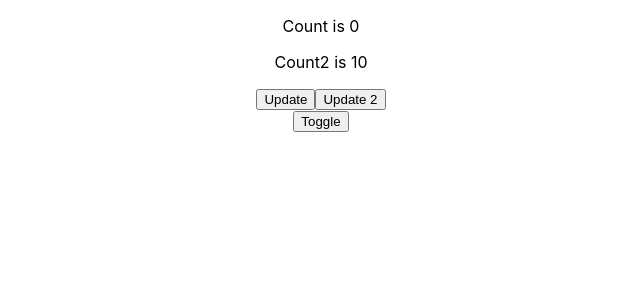
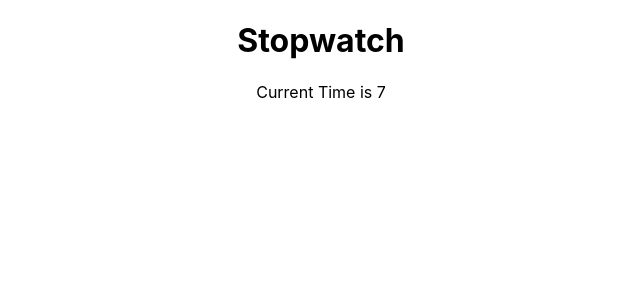
Before and after one commit to narendrak2281/React, a React (Create React App) app: page / in a window 1280 px wide. Shown: the top 300 px of the page, without its empty margins (319-959 px from the left). Built offline with nearby package versions, Linux system fonts and the light colour scheme.

Commit message:
adding time interval

```diff
--- a/src/App.js
+++ b/src/App.js
@@ -1,19 +1,13 @@
 import './App.css';
 import React, { useEffect, useState} from 'react';
 
-import MyComponent from './MyComp';
+import Timer from './Timer';
 
 function App() {
+  return <div className="App">
 
-  const [isVisible, setVisible] = useState(true)
+    <Timer/>
 
-  useEffect(() => {
-    console.log("App component is mounting...")
-  }, [])
-
-  return <div className="App">
-    {isVisible ? <MyComponent/> : <></>}
-    <button onClick={() => setVisible(!isVisible)} >Toggle</button>
   </div>
 
 }
--- /dev/null
+++ b/src/Timer.jsx
@@ -0,0 +1,20 @@
+import React, {useEffect, useState} from "react";
+
+const Timer = () => {
+
+    const [time, setTime] = useState(0);
+
+    useEffect(() => {
+        // Mounted
+        const timer = setInterval(() => setTime(time + 1), 1000)
+    }, [time]);
+
+    return (
+        <div>
+            <h1>Stopwatch</h1>
+            <p>Current Time is {time}</p>
+        </div>
+    );
+};
+
+export default Timer;
```
